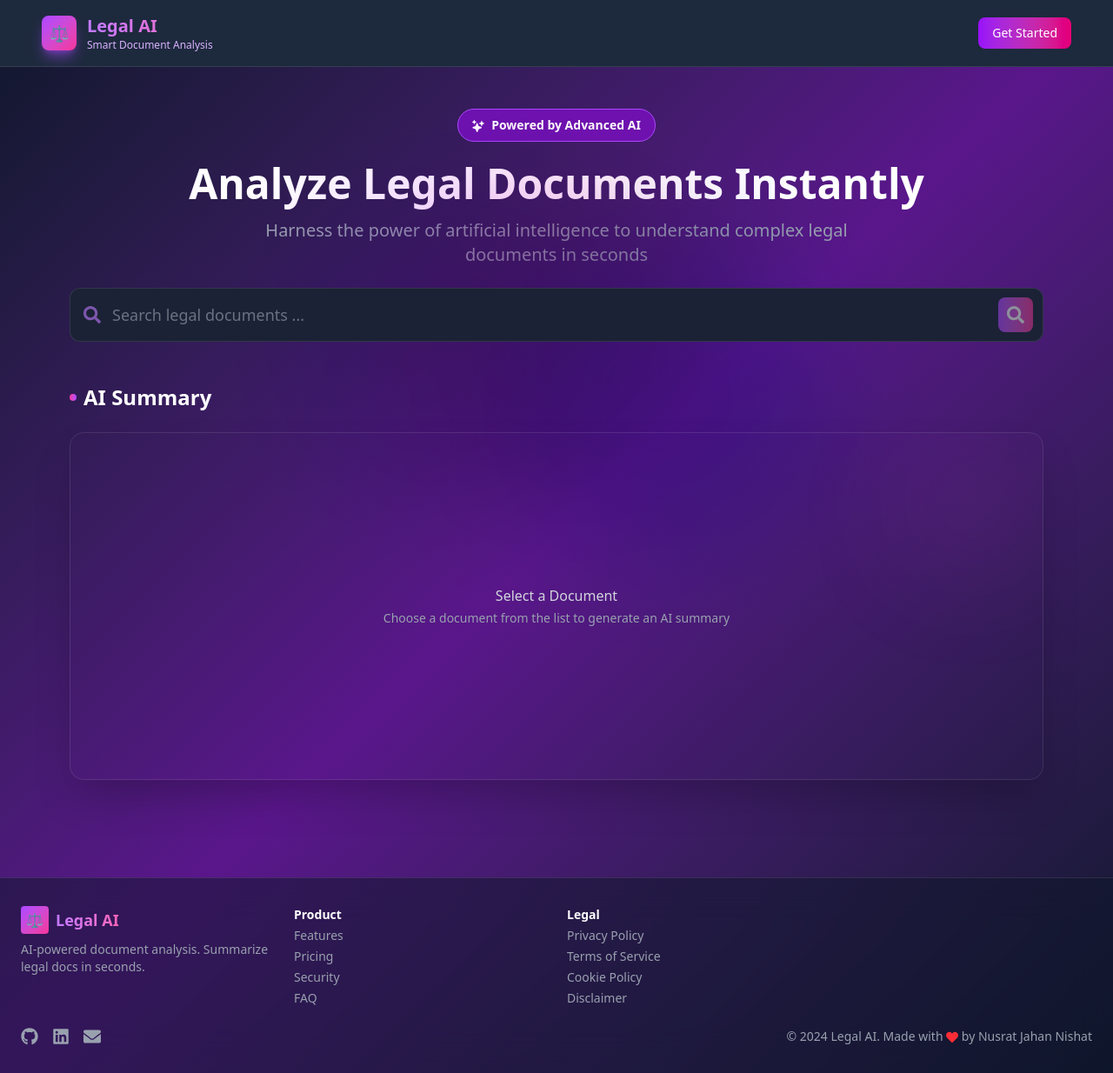
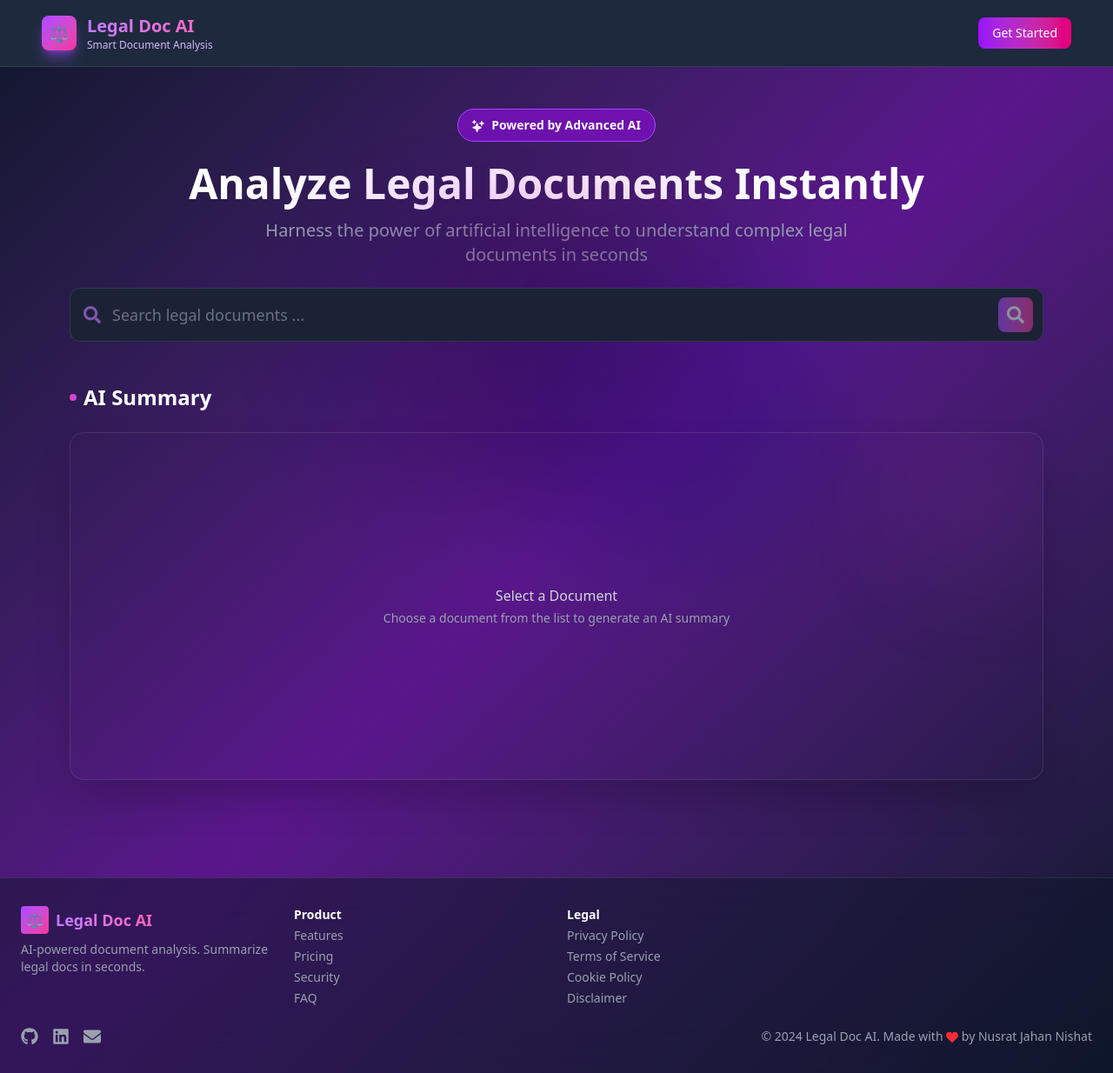
Before and after one commit to nusnishat/Legal-Document-Search-Portal, a React (Vite) app: page / in a window 1280 px wide. Shown: the whole page at 87% size. Built offline with nearby package versions, Linux system fonts and the light colour scheme.

Commit message:
changed title name and fetching URL

```diff
--- a/index.html
+++ b/index.html
@@ -4,7 +4,7 @@
     <meta charset="UTF-8" />
     <link rel="icon" type="image/svg+xml" href="/vite.svg" />
     <meta name="viewport" content="width=device-width, initial-scale=1.0" />
-    <title>Legal AI</title>
+    <title>Legal Doc AI</title>
   </head>
   <body>
     <div id="root"></div>
--- a/src/components/Footer/Footer.tsx
+++ b/src/components/Footer/Footer.tsx
@@ -10,7 +10,7 @@ const Footer = () => {
         <div>
           <div className="flex items-center gap-2 mb-2">
             <div className="w-8 h-8 bg-linear-to-br from-purple-500 to-pink-500 rounded flex items-center justify-center text-white font-bold">⚖️</div>
-            <h3 className="text-lg font-bold bg-linear-to-r from-purple-400 to-pink-400 bg-clip-text text-transparent">Legal AI</h3>
+            <h3 className="text-lg font-bold bg-linear-to-r from-purple-400 to-pink-400 bg-clip-text text-transparent">Legal Doc AI</h3>
           </div>
           <p className="text-gray-400 text-sm">
             AI-powered document analysis. Summarize legal docs in seconds.
@@ -47,7 +47,7 @@ const Footer = () => {
           <a href="#email" className="text-gray-400 hover:text-pink-400"><FaEnvelope size={20} /></a>
         </div>
         <p className="text-gray-400 text-sm text-center md:text-right">
-          &copy; 2024 Legal AI. Made with <FaHeart className="inline text-red-500" /> by Nusrat Jahan Nishat
+          &copy; 2024 Legal Doc AI. Made with <FaHeart className="inline text-red-500" /> by Nusrat Jahan Nishat
         </p>
       </div>
     </footer>
--- a/src/components/Header/Header.tsx
+++ b/src/components/Header/Header.tsx
@@ -10,7 +10,7 @@ const Header = () => {
                     </div>
                     <div>
                         <h1 className="text-xl font-bold bg-linear-to-r from-purple-400 to-pink-400 bg-clip-text text-transparent">
-                            Legal AI
+                            Legal Doc AI
                         </h1>
                         <p className="text-xs text-purple-300">Smart Document Analysis</p>
                     </div>
--- a/src/pages/Home/Home.tsx
+++ b/src/pages/Home/Home.tsx
@@ -16,7 +16,7 @@ const Home = () => {
     const handleSearch = async (query: string) => {
         try {
             setIsLoading(true);
-            const response = await fetch(`https://legal-document-search-portal-server.onrender.com/search?query=${query}`)
+            const response = await fetch(`https://legal-document-search-portal-server.onrender.com/?query=${query}`)
             if (!response.ok) {
                 setSearchResults([]);
                 setSelectedDoc(null);
@@ -38,7 +38,6 @@ const Home = () => {
     };
 
     const handleSelectDocument = async (doc: TLegalDocument) => {
-        setIsLoading(true);
         setSelectedDoc(doc);
         setSummary(null);
         setError(null);
```
